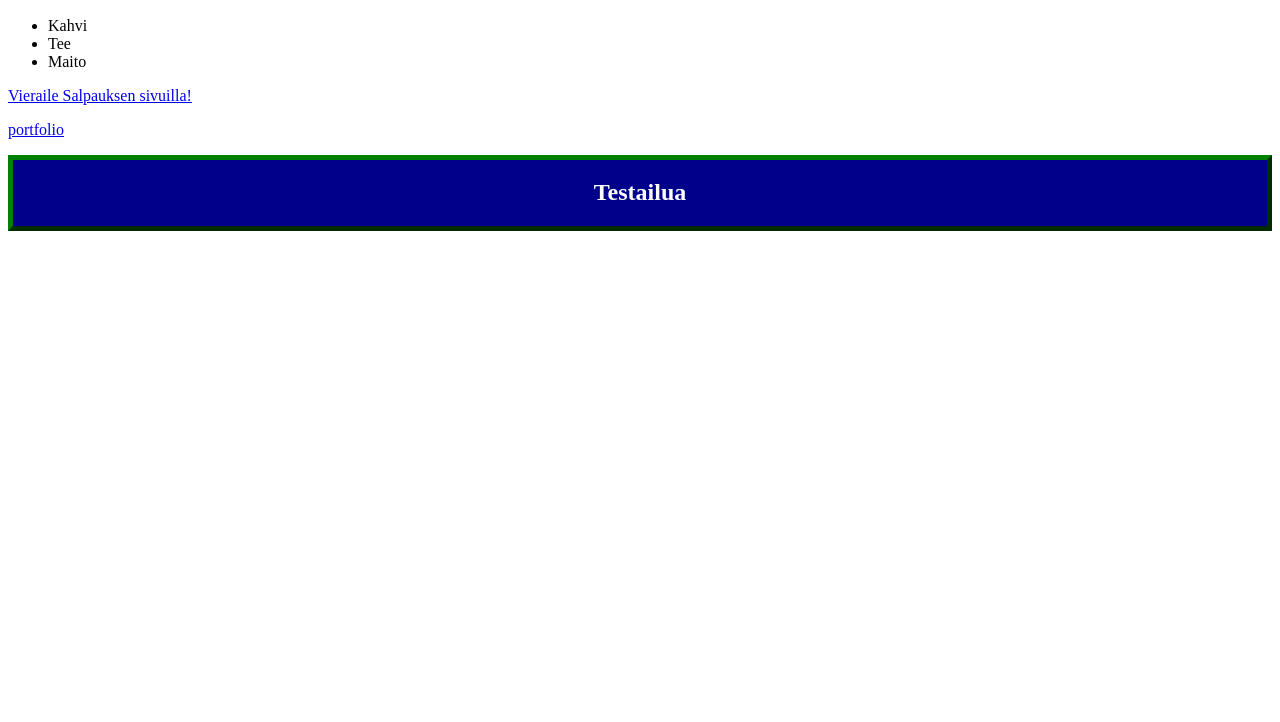
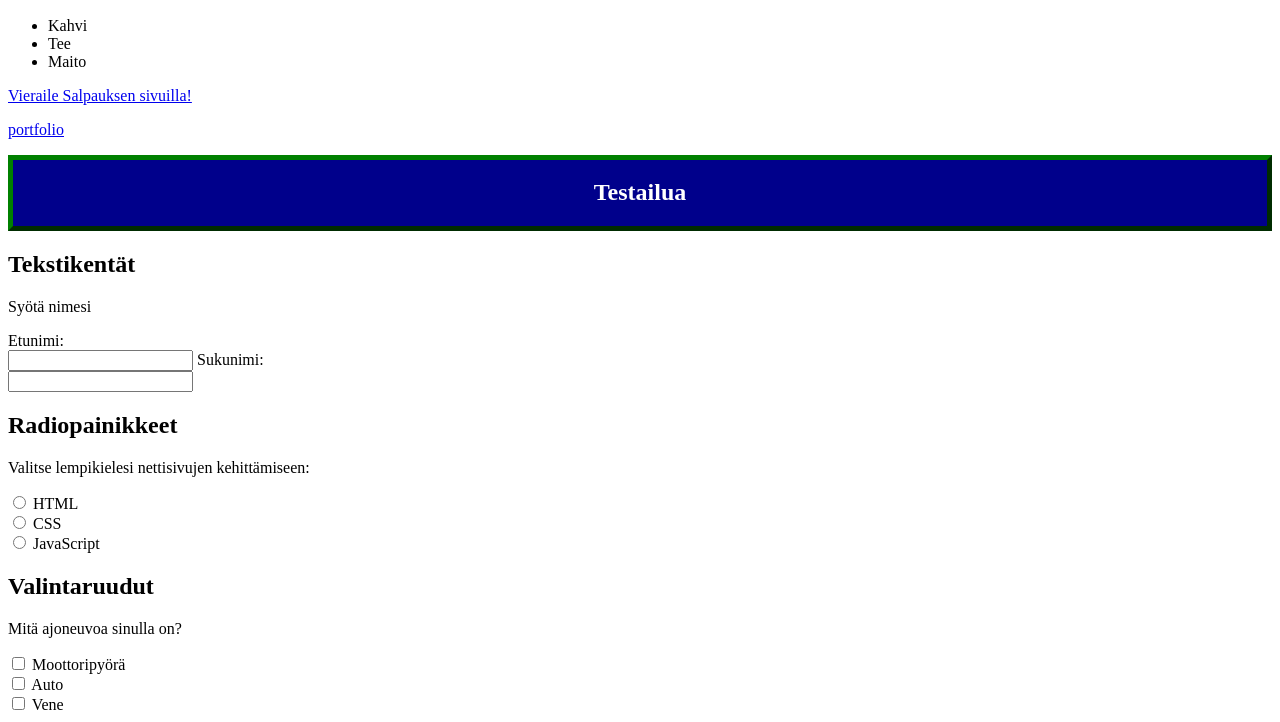
Before and after one commit to dm-salpaus/dm-salpaus.github.io, a plain HTML site: page index.html in a window 1280 px wide. Shown: the part 721-1443 px from the top of the page. Before the commit the page ends 960 px from the top, so only its background shows below. Drawn offline with Linux system fonts and the light colour scheme.

Commit message:
Lisätty input elementit

```diff
--- a/index.html
+++ b/index.html
@@ -37,4 +37,40 @@
     <h2>Testailua</h2>
     </div>
     </body>
+
+    <h2>Tekstikentät</h2>
+
+    <p>Syötä nimesi</p>
+    <form>
+        <label for="fname">Etunimi:</label><br>
+        <input type="text" id="fname" name="fname"<br>
+        <label for="lname">Sukunimi:</label><br>
+        <input type="text" id="lname" name="lname">
+    </form>
+
+    <h2>Radiopainikkeet</h2>
+
+    <p>Valitse lempikielesi nettisivujen kehittämiseen:</p>
+
+    <form>
+        <input type="radio" id="html" name="fav_language" value="HTML">
+    <label for=""html">HTML</label><br>
+        <input type="radio" id="css" name="fav_language" value="CSS">
+    <label for="css">CSS</label><br>
+        <input type="radio" id="javascript" name="fav_language" value="JavaScript">
+    <label for="javascript">JavaScript</label>
+    </form>
+
+    <h2>Valintaruudut</h2>
+    <p>Mitä ajoneuvoa sinulla on?</p>
+    <form>
+        <input type="checkbox" id="vehicle1" name="vehicle1" value="Moottoripyörä">
+    <label for="vehicle1"> Moottoripyörä</label><br>
+        <input type="checkbox" id="vehicle2" name="vehicle2" value="Auto">
+    <label for="vehicle2"> Auto</label><br>
+        <input type="checkbox" id="vehicle3" name="vehicle3" value="Vene">
+    <label for="vehicle3"> Vene</label>
+    </form>
+
+  </body>
 </html>
```
